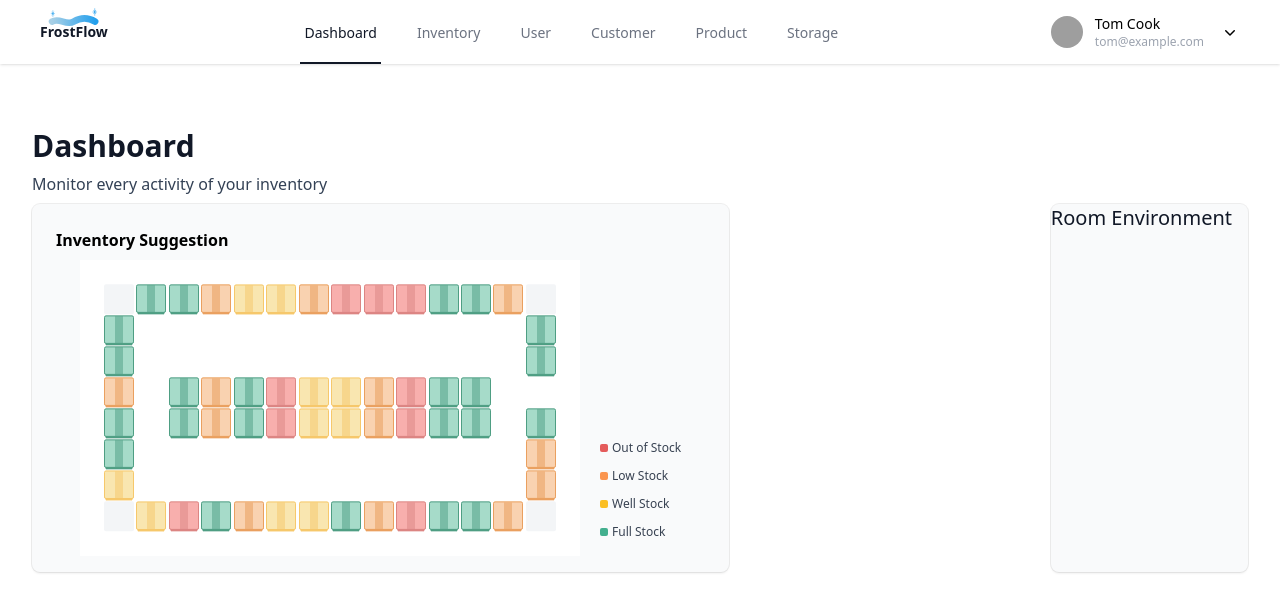
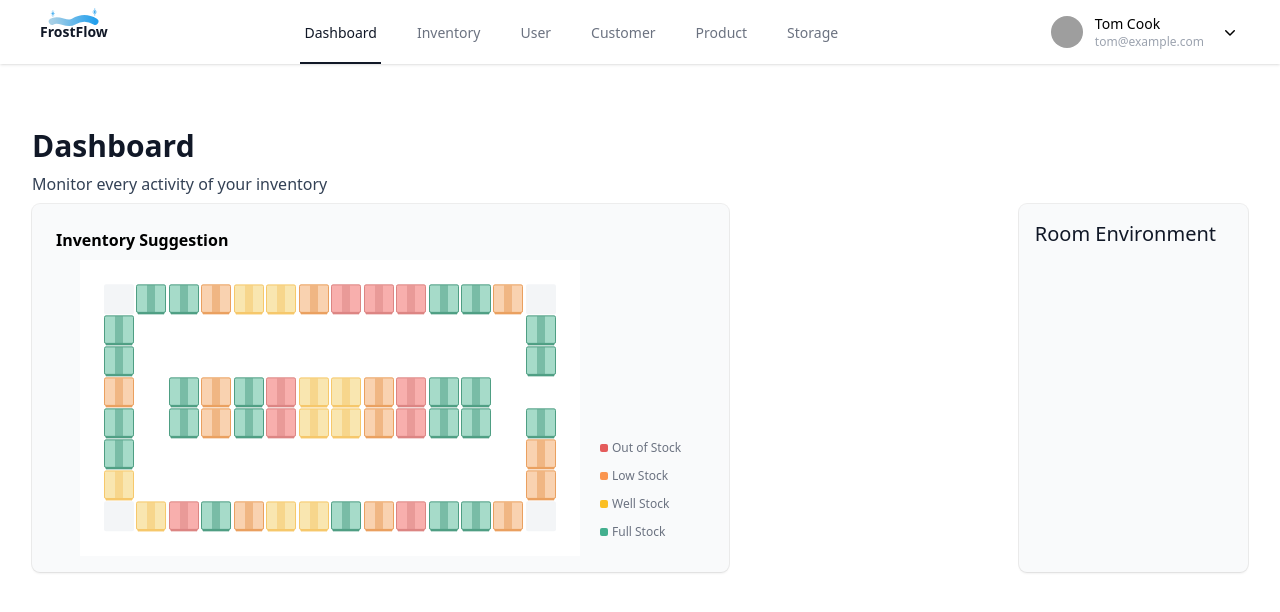
Before and after one commit to xiaoyoufung/FrostFlow, a React (Vite) app in the folder client/: page / in a window 1280 px wide. Shown: the top 612 px of the page. Built offline with nearby package versions, Linux system fonts and the light colour scheme; grey boxes are pictures that could not be loaded.

Commit message:
Move div into TopContainer template

```diff
--- a/client/src/components/dashboard/TopContainer.jsx
+++ b/client/src/components/dashboard/TopContainer.jsx
@@ -3,7 +3,9 @@
 const TopContainer = ({children}) => {
   return (
     <div className="bg-gray-50 shadow-[0px_0px_0px_1px_rgba(9,9,11,0.07),0px_2px_2px_0px_rgba(9,9,11,0.05)] rounded-lg">
+       <div className="p-2 m-2 flex flex-col justify-center">
         {children}
+        </div>
     </div>
   )
 }
--- a/client/src/components/dashboard/inventory/InventSuggest.jsx
+++ b/client/src/components/dashboard/inventory/InventSuggest.jsx
@@ -6,13 +6,11 @@
 const InventSuggest = () => {
   return (
     <TopContainer>
-      <div className="p-2 m-2 flex flex-col justify-center">
         <h1 className="font-semibold p-2 text-base">Inventory Suggestion</h1>
         <div className="flex flex-row items-end justify-center px-8">
           <InventContainer />
           <LabelGroup />
         </div>
-      </div>
     </TopContainer>
   );
 };
--- a/client/src/components/dashboard/inventory/StatusLabel.jsx
+++ b/client/src/components/dashboard/inventory/StatusLabel.jsx
@@ -24,7 +24,7 @@
   return (
     <div className='flex flex-row items-center w-full space-x-1'>
         <div className={`${color} w-2 h-2 rounded-sm`}></div>
-        <p className='text-xs text-gray-700'>{text}</p>
+        <p className='text-xs text-gray-500'>{text}</p>
     </div>
   )
 }
```
